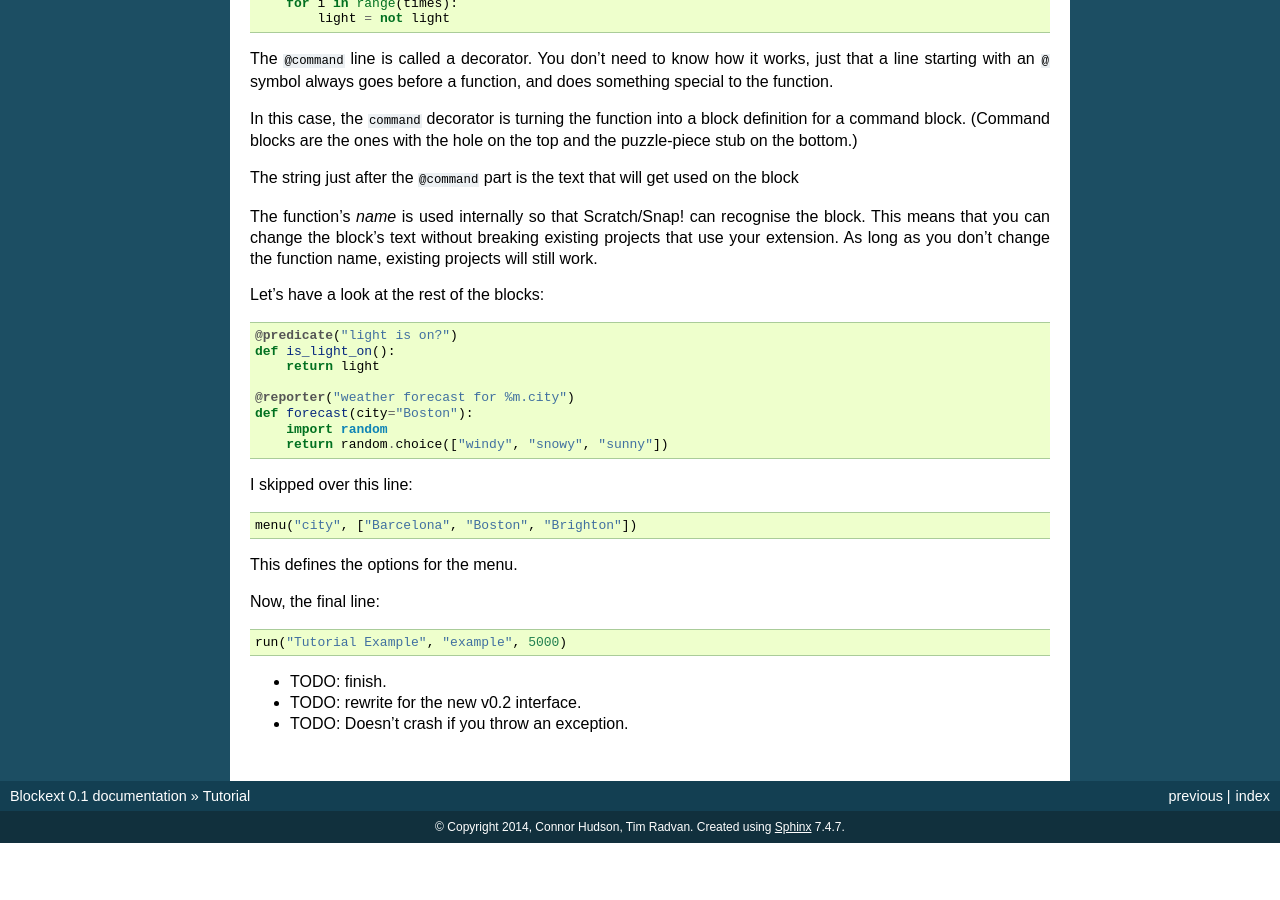
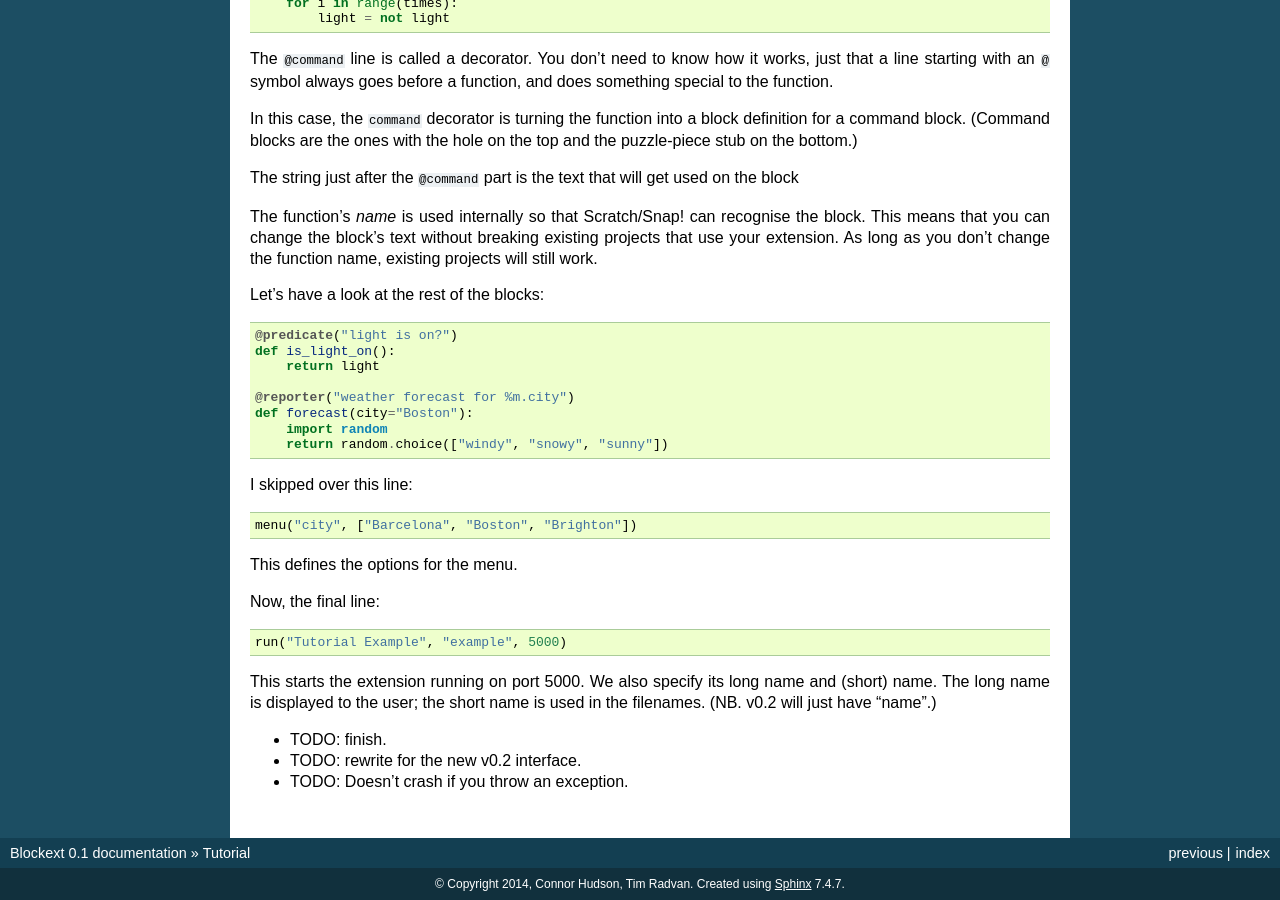
Before and after one commit to blockext/blockext, a Sphinx documentation site: the page built from doc/tutorial.rst, in a window 1280 px wide and 900 px high, scrolled down 1568 px. Built offline with Sphinx 7.4.7, drawn with Linux system fonts in a browser that asks for light colours; before the commit the page ends 2411 px from its top, so only the background shows below that.

Commit message:
Tweak docs

```diff
--- a/doc/tutorial.rst
+++ b/doc/tutorial.rst
@@ -130,6 +130,10 @@ Now, the final line::
 
     run("Tutorial Example", "example", 5000)
 
+This starts the extension running on port 5000. We also specify its long name and
+(short) name. The long name is displayed to the user; the short name is used in
+the filenames. (NB. v0.2 will just have "name".)
+
 * TODO: finish.
 * TODO: rewrite for the new v0.2 interface.
 * TODO: Doesn't crash if you throw an exception.
```
